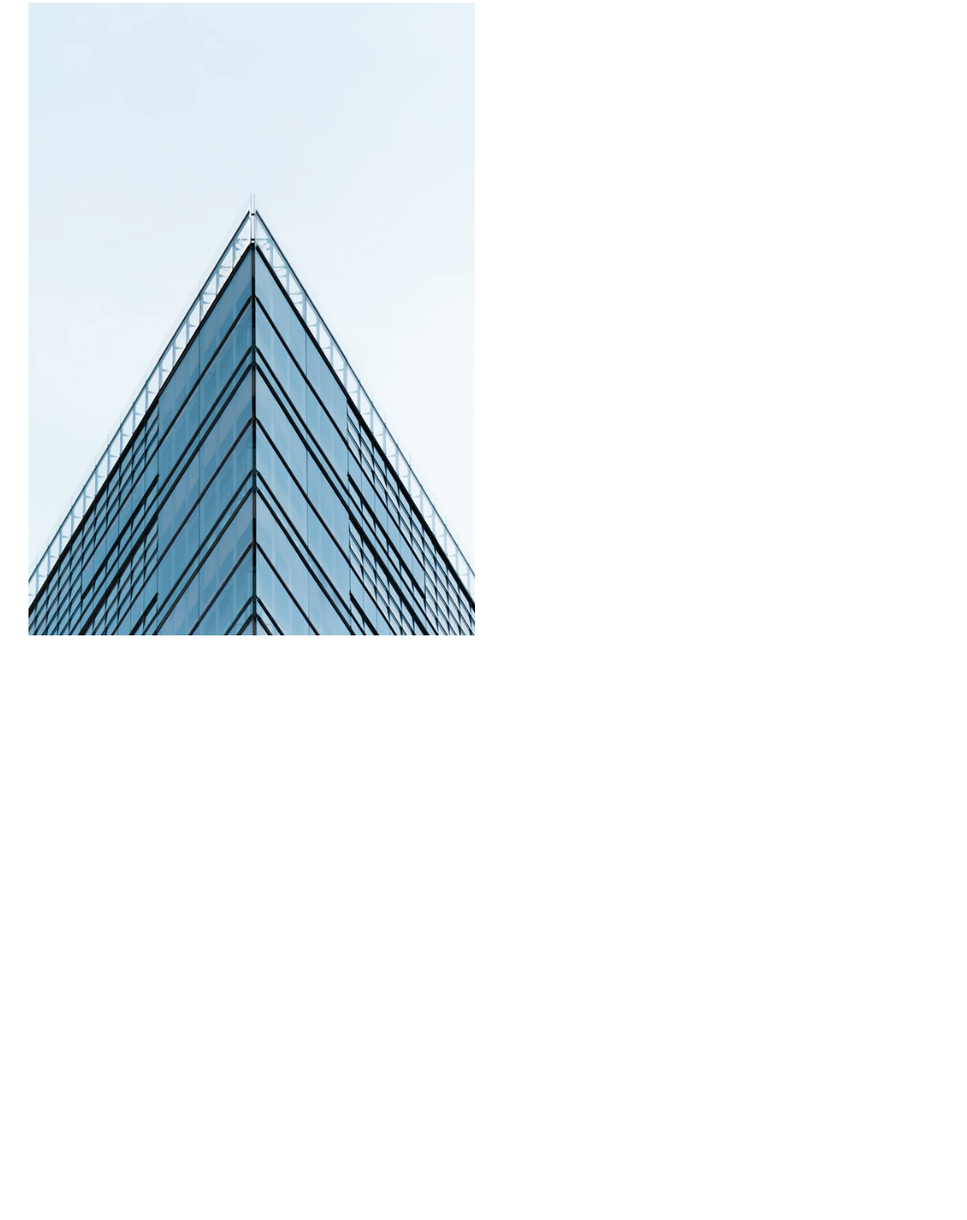
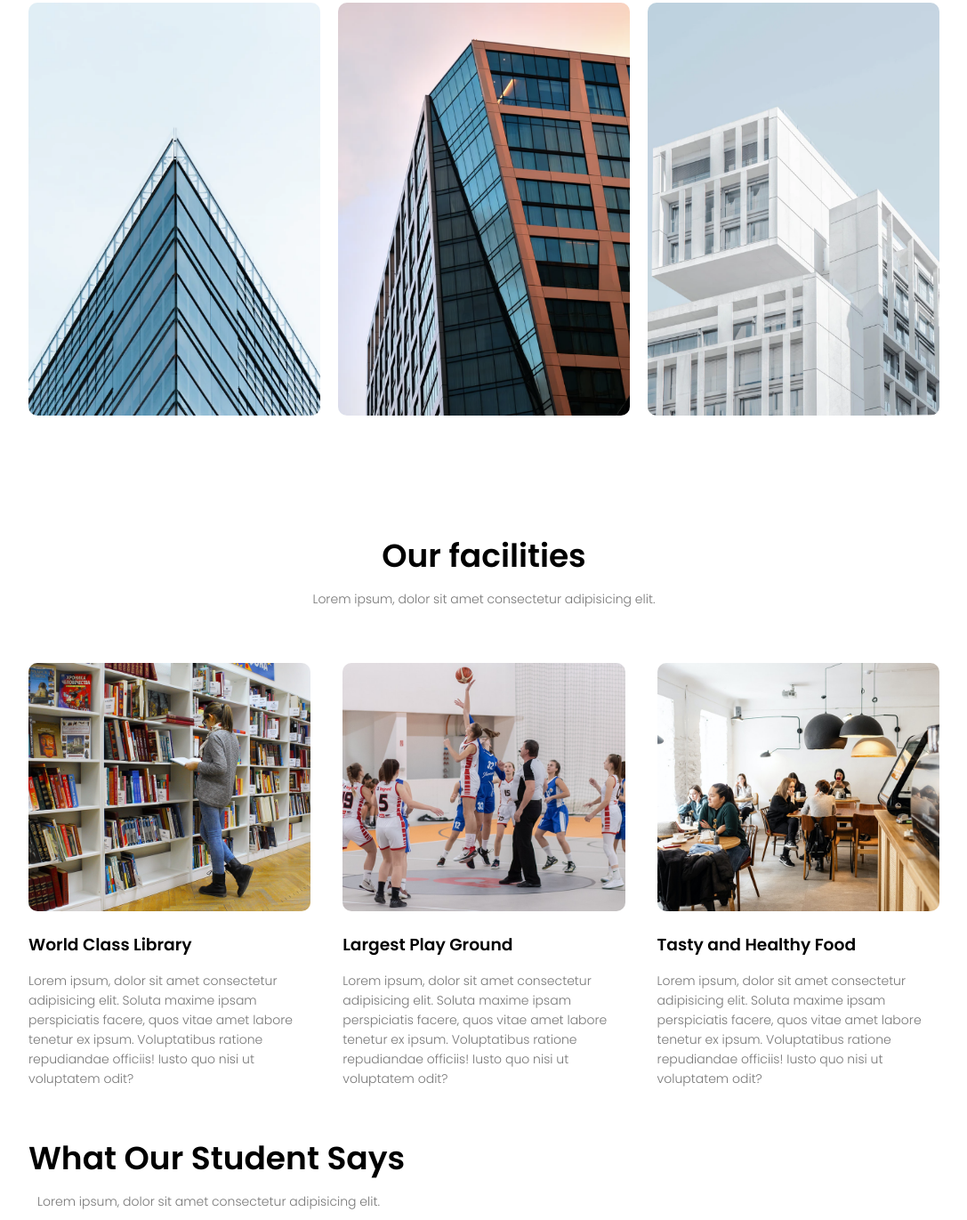
Before and after one commit to mateusvr5/Web_Pages, a plain HTML site: page First Web Page/index.html in a window 1280 px wide. Shown: the part 1580-2951 px from the top of the page at 89% size, without its empty margins (96-1183 px from the left). Before the commit the page ends 2301 px from the top, so only its background shows below. Drawn offline with Linux system fonts and the light colour scheme.

Commit message:
Web_Page

```diff
--- a/First Web Page/assets/css/style.css
+++ b/First Web Page/assets/css/style.css
@@ -178,3 +178,87 @@ h3{
     text-align: center;
     padding-top: 50px;
 }
+.campus-col{
+    flex-basis: 32%;
+    border-radius: 10px;
+    margin-bottom: 30px;
+    position: relative;
+    overflow: hidden;
+}
+
+.campus-col img{
+    width: 100%;
+    display: block;
+}
+
+.layer{
+    background: transparent;
+    height: 100%;
+    width: 100%;
+    position: absolute;
+    top: 0;
+    left: 0;
+    transition: 0.5s;
+}
+.layer:hover{
+    background: rgba(226,0,0,0.7);
+}
+.layer h3{
+    width: 100%;
+    font-weight: 500;
+    color: #fff;
+    font-size: 26px;
+    bottom: 0;
+    left: 50%;
+    transform: translateX(-50%);
+    position: absolute;
+    opacity: 0;
+    transition: 0.5s;
+}
+
+.layer:hover h3{
+    bottom: 49%;
+    opacity: 1;
+}
+
+
+
+/*------ Facilities -------*/
+
+.facilities{
+    width: 80%;
+    margin: auto;
+    text-align: center;
+    padding-top: 100px;
+}
+
+.facilities-col{
+    flex-basis: 31%;
+    border-radius: 10px;
+    margin-bottom: 5%;
+    text-align: left;
+}
+
+.facilities-col img{
+    width: 100%;
+    border-radius: 10px;
+}
+
+.facilities-col p{
+    padding: 0;
+}
+.facilities-col h3{
+    margin-top: 16px;
+    margin-bottom: 15px;
+    text-align: left;
+}
+
+
+
+/*-------Testimonials--------*/
+
+.testimonals{
+    width: 80%;
+    margin: auto;
+    padding-top:
+}
--- a/First Web Page/index.html
+++ b/First Web Page/index.html
@@ -69,11 +69,61 @@
         <div class="row">
             <div class="campus-col">
                 <img src="assets/images/london.png">
+                <div class="layer">
+                    <h3>LONDON</h3>
+                </div>
+            </div>
+            <div class="campus-col">
+                <img src="assets/images/newyork.png">
+                <div class="layer">
+                    <h3>NEW YORK</h3>
+                </div>
+            </div>
+            <div class="campus-col">
+                <img src="assets/images/washington.png">
+                <div class="layer">
+                    <h3>WASHINGTON</h3>
+                </div>
             </div>
         </div>
 
     </section>
 
+
+    <!----Facilities---->
+
+    <section class="facilities">
+        <h1>Our facilities</h1>
+        <p>Lorem ipsum, dolor sit amet consectetur adipisicing elit.</p>
+
+        <div class="row">
+            <div class="facilities-col">
+                <img src="assets/images/library.png">
+                <h3>World Class Library</h3>
+                <p>Lorem ipsum, dolor sit amet consectetur adipisicing elit. Soluta maxime ipsam perspiciatis facere, quos vitae amet labore tenetur ex ipsum. Voluptatibus ratione repudiandae officiis! Iusto quo nisi ut voluptatem odit?</p>
+            </div>
+            <div class="facilities-col">
+                <img src="assets/images/basketball.png">
+                <h3>Largest Play Ground</h3>
+                <p>Lorem ipsum, dolor sit amet consectetur adipisicing elit. Soluta maxime ipsam perspiciatis facere, quos vitae amet labore tenetur ex ipsum. Voluptatibus ratione repudiandae officiis! Iusto quo nisi ut voluptatem odit?</p>
+            </div>
+            <div class="facilities-col">
+                <img src="assets/images/cafeteria.png">
+                <h3>Tasty and Healthy Food</h3>
+                <p>Lorem ipsum, dolor sit amet consectetur adipisicing elit. Soluta maxime ipsam perspiciatis facere, quos vitae amet labore tenetur ex ipsum. Voluptatibus ratione repudiandae officiis! Iusto quo nisi ut voluptatem odit?</p>
+            </div>
+        </div>
+    </section>
+
+
+    <!----testimonials----->
+
+    <section class="testimonals">
+        <h1>What Our Student Says</h1>
+        <p>Lorem ipsum, dolor sit amet consectetur adipisicing elit.</p>
+
+
+    </section>
 
 
 
```
